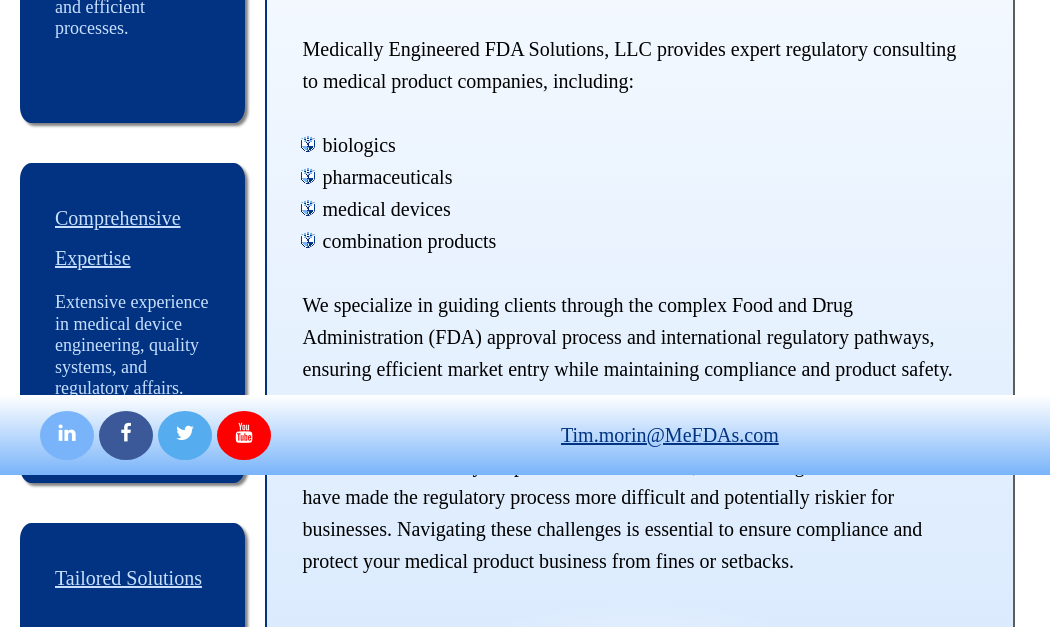
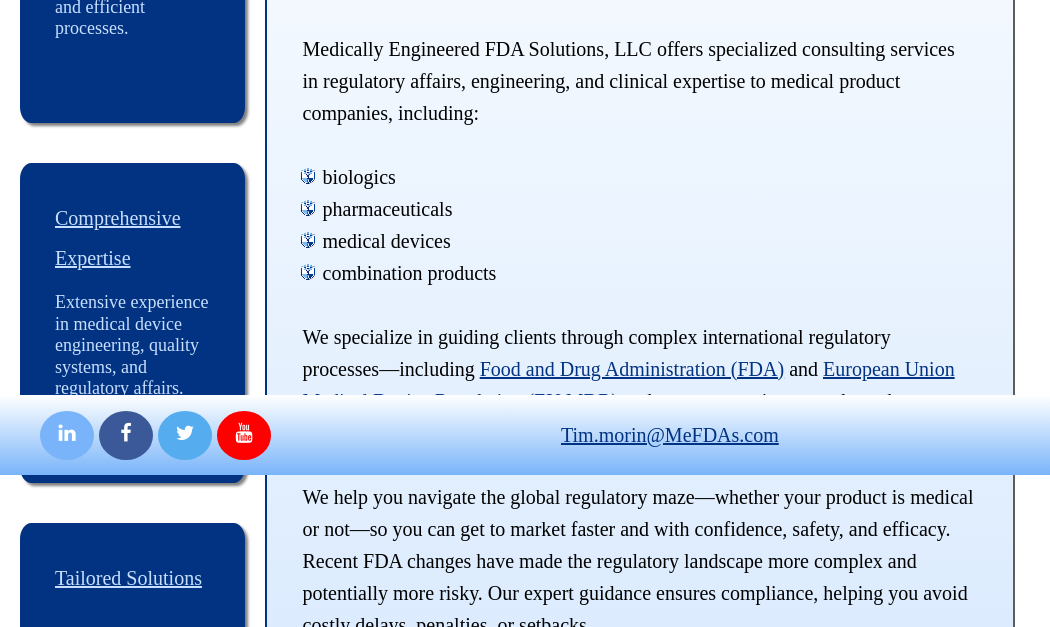
Before and after one commit to SarahWynn65/MeFDAs, a plain HTML site: page index.html in a window 1280 px wide. Shown: the part 325-952 px from the top of the page, 0-1050 px from the left. Drawn offline with Linux system fonts and the light colour scheme; a web font is replaced by a local one.

Commit message:
MeFDAs prose changes as requested by TJ

```diff
--- a/index.html
+++ b/index.html
@@ -193,7 +193,7 @@
                 <section id="homeContainer" class="pageContainer active">
                     <div id="introPanel">
                         <div>
-                            <p>Medically Engineered FDA Solutions, LLC provides expert regulatory consulting to medical product companies, including:</p><br>
+                            <p>Medically Engineered FDA Solutions, LLC offers specialized consulting services in regulatory affairs, engineering, and clinical expertise to medical product companies, including:</p><br>
                             <ul>
                                 <li>biologics</li>
                                 <li>pharmaceuticals</li>
@@ -201,11 +201,11 @@
                                 <li>combination products</li>
                             </ul>
                             <br>
-                            <p>We specialize in guiding clients through the complex Food and Drug Administration (FDA) approval process and international regulatory pathways, ensuring efficient market entry while maintaining compliance and product safety.</p><br>
+                            <p>We specialize in guiding clients through complex international regulatory processes—including <a href="https://www.fda.gov" target="_blank">Food and Drug Administration (FDA)</a> and <a href="https://eumdr.com/" target="_blank">European Union Medical Device Regulation (EU MDR)</a> pathways—ensuring smooth market entry, full compliance, and uncompromising product safety.</p><br>
                         </div>
                     </div>
                     <div id="homePageOverview">
-                        <p id="homePageOverview1">We'll help you navigate the <a href="https://www.fda.gov" target="_blank">Food and Drug Administration (FDA)</a> maze & get to market faster even if your product is not medical; recent changes within the FDA have made the regulatory process more difficult and potentially riskier for businesses. Navigating these challenges is essential to ensure compliance and protect your medical product business from fines or setbacks.</p>
+                        <p id="homePageOverview1">We help you navigate the global regulatory maze—whether your product is medical or not—so you can get to market faster and with confidence, safety, and efficacy. Recent FDA changes have made the regulatory landscape more complex and potentially more risky. Our expert guidance ensures compliance, helping you avoid costly delays, penalties, or setbacks.</p>
                         <div id="stats">
                             <div class="statBox">
                                 <img class="smallIcon" src="./images/groups_32dp_C8E0FD_FILL0_wght400_GRAD0_opsz40.png">
```
